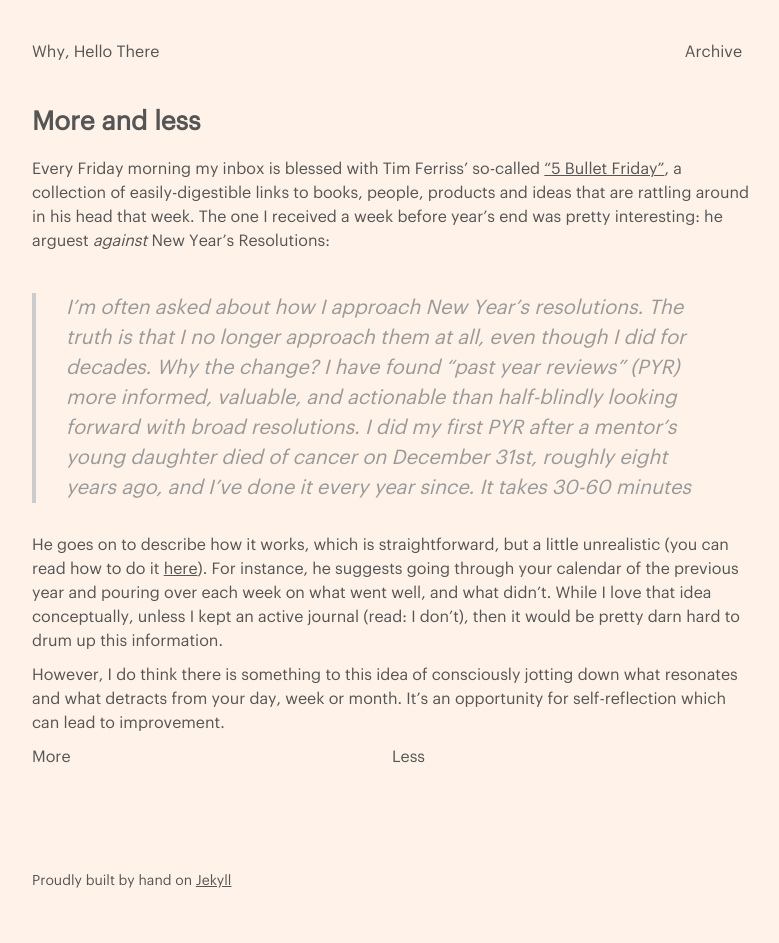
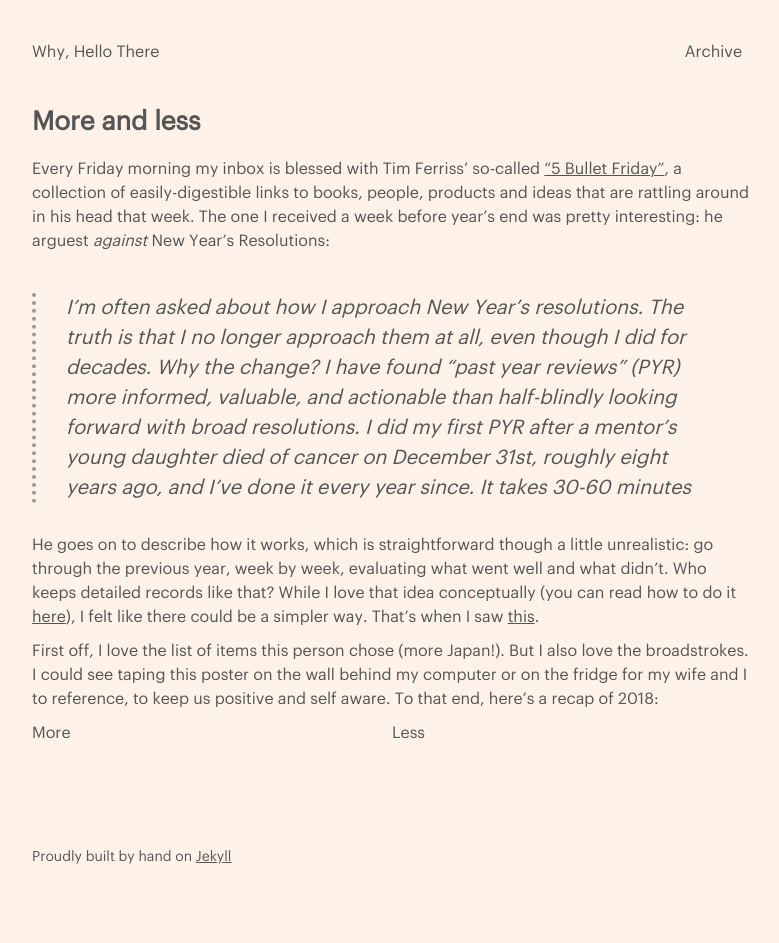
Before and after one commit to jonaschafer/jonaschafer.github.io, a Jekyll site: the page built from collections/_thoughts/more-less.md, in a window 1280 px wide. Shown: the whole page, without its empty margins (248-1027 px from the left). Built offline with Jekyll 4.4.1, drawn with Linux system fonts in a browser that asks for light colours; after the commit the page ends 919 px from its top, so only the background shows below that.

Commit message:
more editorial updates to moreless article, updated typestyle to blockquote

```diff
--- a/assets/stylesheets/core/_type.scss
+++ b/assets/stylesheets/core/_type.scss
@@ -32,9 +32,9 @@ blockquote {
   line-height: 30px;
   margin: 30px auto;
   font-style:italic;
-  color: $grey-light;
+  color: $grey;
   padding: 0 30px 0 30px;
-  border-left: 4px solid #ccc;
+  border-left: 4px dotted $grey-light;
   // position: relative;
   // background:$peach-dark;
 
--- a/collections/_thoughts/more-less.md
+++ b/collections/_thoughts/more-less.md
@@ -12,9 +12,9 @@ Every Friday morning my inbox is blessed with Tim Ferriss' so-called <a href="ht
   I’m often asked about how I approach New Year’s resolutions. The truth is that I no longer approach them at all, even though I did for decades. Why the change? I have found “past year reviews” (PYR) more informed, valuable, and actionable than half-blindly looking forward with broad resolutions. I did my first PYR after a mentor’s young daughter died of cancer on December 31st, roughly eight years ago, and I’ve done it every year since. It takes 30-60 minutes
 </blockquote>
 
-He goes on to describe how it works, which is straightforward, but a little unrealistic (you can read how to do it <a href="https://tim.blog/2018/12/28/past-year-review/">here</a>). For instance, he suggests going through your calendar of the previous year and pouring over each week on what went well, and what didn't. While I love that idea conceptually, unless I kept an active journal (read: I don't), then it would be pretty darn hard to drum up this information.
+He goes on to describe how it works, which is straightforward though a little unrealistic: go through the previous year, week by week, evaluating what went well and what didn't. Who keeps detailed records like that? While I love that idea conceptually (you can read how to do it <a href="https://tim.blog/2018/12/28/past-year-review/">here</a>), I felt like there could be a simpler way. That's when I saw [this](https://www.swiss-miss.com/2018/12/more-less-2.html).
 
-However, I do think there is something to this idea of consciously jotting down what resonates and what detracts from your day, week or month. It's an opportunity for self-reflection which can lead to improvement.
+First off, I love the list of items this person chose (more Japan!). But I also love the broadstrokes. I could see taping this poster on the wall behind my computer or on the fridge for my wife and I to reference, to keep us positive and self aware. To that end, here's a recap of 2018:
 
 <div class="umbrella">
   <div class="umbrella-left">More</div>
```
